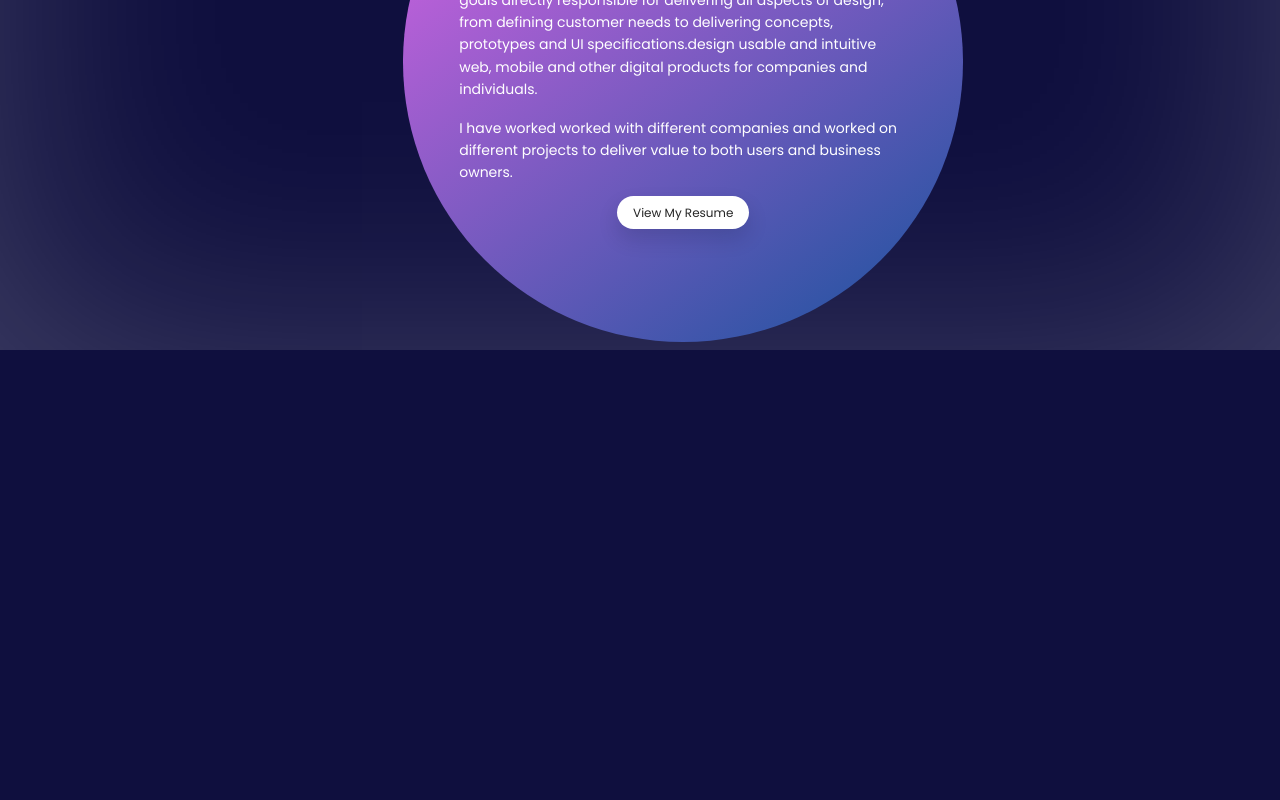
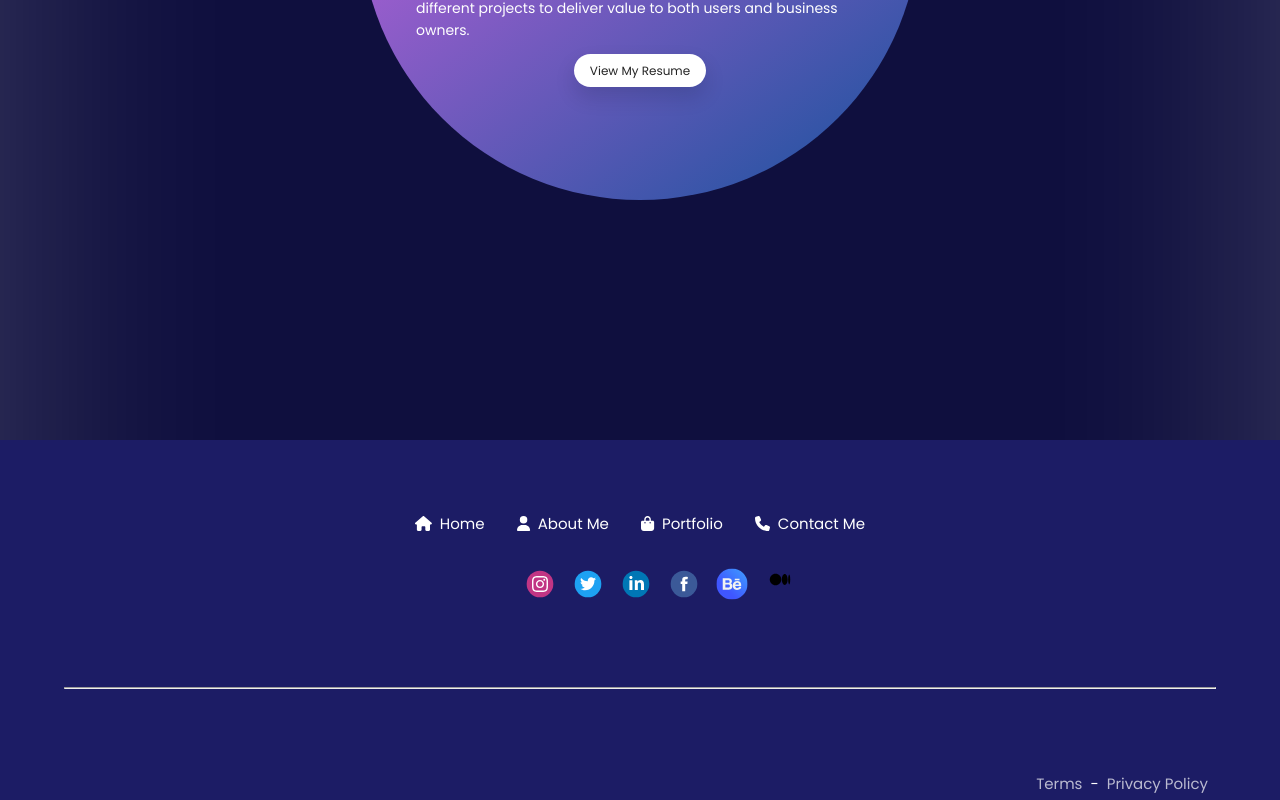
Before and after one commit to trokeibunor/lordswish, a Vue app: page /about in a window 1280 px wide. Shown: the part 450-1250 px from the top of the page. Before the commit the page ends 800 px from the top, so only its background shows below. Built offline with nearby package versions, Linux system fonts and the light colour scheme.

Commit message:
some changes

```diff
--- a/src/App.vue
+++ b/src/App.vue
@@ -15,9 +15,29 @@
         <a href="#">Contact me</a>
       </div>
       <!-- for mobile menu -->
-      <img src="./assets/images/mobileMenu.svg" id="sideMenu" alt="" />
+      <img
+        src="./assets/images/mobileMenu.svg"
+        id="sideMenu"
+        alt=""
+        @click="isNotDropped"
+        v-show="!dropped"
+      />
+      <img
+        src="./assets/images/menu-dropped.svg"
+        id="sideMenu"
+        v-show="dropped"
+        @click="isDropped"
+        alt=""
+      />
     </nav-link>
   </nav>
+  <!-- Mobile drop down -->
+  <div class="dropdown" v-if="dropped">
+    <a href="#">Home</a>
+    <a href="#" class="active">About Me</a>
+    <a href="#">Portfolio</a>
+    <a href="#">Contact Me</a>
+  </div>
   <RouterView />
 </template>
 
@@ -25,9 +45,24 @@
 import { RouterLink, RouterView } from "vue-router";
 
 export default {
+  data() {
+    return {
+      dropped: true,
+    };
+  },
   components: {
     RouterLink,
     RouterView,
+  },
+  methods: {
+    isDropped() {
+      alert("dropped");
+      // this.dropped = false;
+    },
+    isNotDropped() {
+      alert("Not Dropped");
+      // this.dropped = true;
+    },
   },
 };
 </script>
@@ -88,7 +123,16 @@ nav-link {
     display: none;
   }
 }
+.dropdown {
+  display: none;
+}
 @media #{$media-mobile} {
+  nav {
+    position: sticky;
+    top: 0;
+    background-color: #0f103f;
+    z-index: 500;
+  }
   nav img {
     max-width: 20vw;
     max-height: 20vh;
@@ -107,5 +151,24 @@ nav-link {
     width: 24px;
     height: 24px;
   }
+  .dropdown {
+    width: 100%;
+    height: auto;
+    background: #fff;
+    display: flex;
+    flex-direction: column;
+    a {
+      text-decoration: none;
+      color: #0f103f;
+      font-size: 18px;
+      font-weight: 500;
+      margin: 8px;
+      padding: 8px;
+    }
+    .active {
+      color: #fff !important;
+      background-color: #0f103f !important;
+    }
+  }
 }
 </style>
--- /dev/null
+++ b/src/components/footerComponent.vue
@@ -0,0 +1,146 @@
+/* eslint-disable prettier/prettier */
+<template>
+  <!-- Footer Section -->
+  <footer>
+    <div class="footer-menu">
+      <a href="#" class="menu-item">
+        <font-awesome-icon icon="home" />
+        Home
+      </a>
+      <router-link to="about" class="menu-item">
+        <font-awesome-icon icon="user" />
+        About Me
+      </router-link>
+      <a href="" class="menu-item">
+        <font-awesome-icon icon="bag-shopping" />
+        Portfolio
+      </a>
+      <a href="#" class="menu-item">
+        <font-awesome-icon icon="phone" />
+        Contact Me
+      </a>
+    </div>
+    <ul class="social-link">
+      <li>
+        <a href="#"><img src="../assets/images/Instagram.svg" alt="" /></a>
+      </li>
+      <li>
+        <a href="#"><img src="../assets/images/Twitter.svg" alt="" /></a>
+      </li>
+      <li>
+        <a href="#"><img src="../assets/images/Linkedin.svg" alt="" /></a>
+      </li>
+      <li>
+        <a href="#"><img src="../assets/images/Facebook.svg" alt="" /></a>
+      </li>
+      <li>
+        <a href="#"><img src="../assets/images/BehanceIcon.svg" alt="" /></a>
+      </li>
+      <li>
+        <a href="#"><img src="../assets/images/medium.svg" alt="" /></a>
+      </li>
+    </ul>
+    <hr class="footer-divider" />
+    <ul class="terms">
+      <li><a href="#">Terms</a></li>
+      -
+      <li><a href="#">Privacy Policy</a></li>
+    </ul>
+  </footer>
+</template>
+
+<script>
+export default {
+  name: "footerComponent",
+};
+</script>
+<style lang="scss" scoped>
+$media-desktop: "only screen and (max-width : 1024px)";
+$media-tablet: "only screen and (max-width : 768px)";
+$media-mobile: "only screen and (max-width : 600px)";
+$media-mobile-sm: "only screen and (max-width : 480px)";
+$media-desktop-strict: "only screen and (min-width: 768px)";
+footer {
+  width: 100vw;
+  height: 45vh;
+  background: rgba(28, 28, 101, 1);
+  display: flex;
+  flex-direction: column;
+  .footer-menu {
+    width: 100%;
+    text-align: center;
+    display: flex;
+    flex-direction: row;
+    justify-content: center;
+    .menu-item {
+      text-decoration: none;
+      color: #fff;
+      margin: 32px 16px;
+      padding-top: 40px;
+      svg {
+        margin-right: 4px;
+      }
+    }
+  }
+  .social-link {
+    list-style: none;
+    display: flex;
+    flex-direction: row;
+    justify-content: center;
+    li {
+      margin: 0px 8px;
+      a {
+        img {
+          max-width: 32px;
+          max-height: 32px;
+          width: 32px;
+        }
+      }
+    }
+  }
+  .footer-divider {
+    color: #ffffff26;
+    width: 90%;
+    margin: auto;
+  }
+  .terms {
+    list-style: none;
+    display: flex;
+    flex-direction: row;
+    width: 90%;
+    justify-content: flex-end;
+    margin: 4px auto;
+    li {
+      margin: 0px 8px;
+      a {
+        text-decoration: none;
+        color: #ffffffb2;
+      }
+    }
+  }
+}
+@media #{$media-mobile} {
+  footer {
+    display: grid;
+    grid-template-columns: 1fr 1fr;
+    padding: 16px;
+    height: auto;
+    .footer-menu {
+      flex-direction: column;
+      gap: 8px;
+      .menu-item {
+        display: flex;
+        margin: 8px 4px;
+        padding: 0px;
+        text-align: left;
+        align-items: baseline;
+      }
+    }
+    .social-link {
+      display: grid;
+      grid-template-columns: auto auto;
+      grid-template-rows: auto;
+    }
+  }
+}
+</style>
--- a/src/views/AboutView.vue
+++ b/src/views/AboutView.vue
@@ -1,4 +1,5 @@
 <template>
+  <div class="container">
     <div id="wrapper">
       <div class="content">
         <p id="head">About Me</p>
@@ -6,10 +7,10 @@
           Experienced product designer with over 2-3 years of experience
           interested in creating end-to-end user experience, empathizing and
           designing products based on user needs and business goals directly
-        responsible for delivering all aspects of design, from defining customer
-        needs to delivering concepts, prototypes and UI specifications.design
-        usable and intuitive web, mobile and other digital products for
-        companies and individuals.
+          responsible for delivering all aspects of design, from defining
+          customer needs to delivering concepts, prototypes and UI
+          specifications.design usable and intuitive web, mobile and other
+          digital products for companies and individuals.
         </p>
         <p>
           I have worked worked with different companies and worked on different
@@ -18,24 +19,35 @@
         <a href="./assets/resumeugo.pdf" target="blank">View My Resume</a>
       </div>
     </div>
+  </div>
+  <footer-component />
 </template>
 
 <script>
-export default {};
+import footerComponent from "../components/footerComponent.vue";
+export default {
+  name: "aboutView",
+  components: {
+    footerComponent,
+  },
+};
 </script>
 
 <style lang="scss" scoped>
+.container {
+  width: 100vw;
+  height: 90vh;
   #wrapper {
     background: linear-gradient(144.11deg, #c961de 13.74%, #2954a3 90.91%);
     border-radius: 20rem;
     text-align: center;
-  position: absolute;
+    position: relative;
     z-index: 50;
     width: 35rem;
     height: 35rem;
     margin: 0px auto;
-  left: 31.5%;
-  bottom: 0.5rem;
+    left: 0%;
+    bottom: 5rem;
     .content {
       #head {
         text-align: center;
@@ -69,4 +81,5 @@ export default {};
       }
     }
   }
+}
 </style>
--- a/src/views/HomeView.vue
+++ b/src/views/HomeView.vue
@@ -208,57 +208,12 @@
         </div>
       </div>
     </section>
-    <!-- Footer Section -->
-    <footer>
-      <div class="footer-menu">
-        <a href="#" class="menu-item">
-          <font-awesome-icon icon="home" />
-          Home
-        </a>
-        <router-link to="about" class="menu-item">
-          <font-awesome-icon icon="user" />
-          About Me
-        </router-link>
-        <a href="" class="menu-item">
-          <font-awesome-icon icon="bag-shopping" />
-          Portfolio
-        </a>
-        <a href="#" class="menu-item">
-          <font-awesome-icon icon="phone" />
-          Contact Me
-        </a>
-      </div>
-      <ul class="social-link">
-        <li>
-          <a href="#"><img src="../assets/images/Instagram.svg" alt="" /></a>
-        </li>
-        <li>
-          <a href="#"><img src="../assets/images/Twitter.svg" alt="" /></a>
-        </li>
-        <li>
-          <a href="#"><img src="../assets/images/Linkedin.svg" alt="" /></a>
-        </li>
-        <li>
-          <a href="#"><img src="../assets/images/Facebook.svg" alt="" /></a>
-        </li>
-        <li>
-          <a href="#"><img src="../assets/images/BehanceIcon.svg" alt="" /></a>
-        </li>
-        <li>
-          <a href="#"><img src="../assets/images/medium.svg" alt="" /></a>
-        </li>
-      </ul>
-      <hr class="footer-divider" />
-      <ul class="terms">
-        <li><a href="#">Terms</a></li>
-        -
-        <li><a href="#">Privacy Policy</a></li>
-      </ul>
-    </footer>
+    <footer-component />
   </div>
 </template>
 
 <script>
+import footerComponent from "../components/footerComponent.vue";
 export default {
   name: "Home-view ",
   data() {
@@ -270,6 +225,9 @@ export default {
         message: "Your Message",
       },
     };
+  },
+  components: {
+    footerComponent,
   },
 };
 </script>
@@ -641,87 +599,4 @@ $media-desktop-strict: "only screen and (min-width: 768px)";
     }
   }
 }
-footer {
-  width: 100vw;
-  height: 45vh;
-  background: rgba(28, 28, 101, 1);
-  display: flex;
-  flex-direction: column;
-  .footer-menu {
-    width: 100%;
-    text-align: center;
-    display: flex;
-    flex-direction: row;
-    justify-content: center;
-    .menu-item {
-      text-decoration: none;
-      color: #fff;
-      margin: 32px 16px;
-      padding-top: 40px;
-      svg {
-        margin-right: 4px;
-      }
-    }
-  }
-  .social-link {
-    list-style: none;
-    display: flex;
-    flex-direction: row;
-    justify-content: center;
-    li {
-      margin: 0px 8px;
-      a {
-        img {
-          max-width: 32px;
-          max-height: 32px;
-          width: 32px;
-        }
-      }
-    }
-  }
-  .footer-divider {
-    color: #ffffff26;
-    width: 90%;
-    margin: auto;
-  }
-  .terms {
-    list-style: none;
-    display: flex;
-    flex-direction: row;
-    width: 90%;
-    justify-content: flex-end;
-    margin: 4px auto;
-    li {
-      margin: 0px 8px;
-      a {
-        text-decoration: none;
-        color: #ffffffb2;
-      }
-    }
-  }
-}
-@media #{$media-mobile} {
-  footer {
-    display: grid;
-    grid-template-columns: 1fr 1fr;
-    padding: 16px;
-    height: auto;
-    .footer-menu {
-      flex-direction: column;
-      gap: 8px;
-      .menu-item {
-        display: flex;
-        margin: 8px 4px;
-        padding: 0px;
-        text-align: left;
-        align-items: baseline;
-      }
-    }
-    .social-link {
-      display: grid;
-      grid-template-columns: auto auto;
-      grid-template-rows: auto;
-    }
-  }
-}
 </style>
```
Also changed, not shown: src/assets/images/menu-dropped.svg (added). Lines whose indentation alone changed are shown as unchanged.
